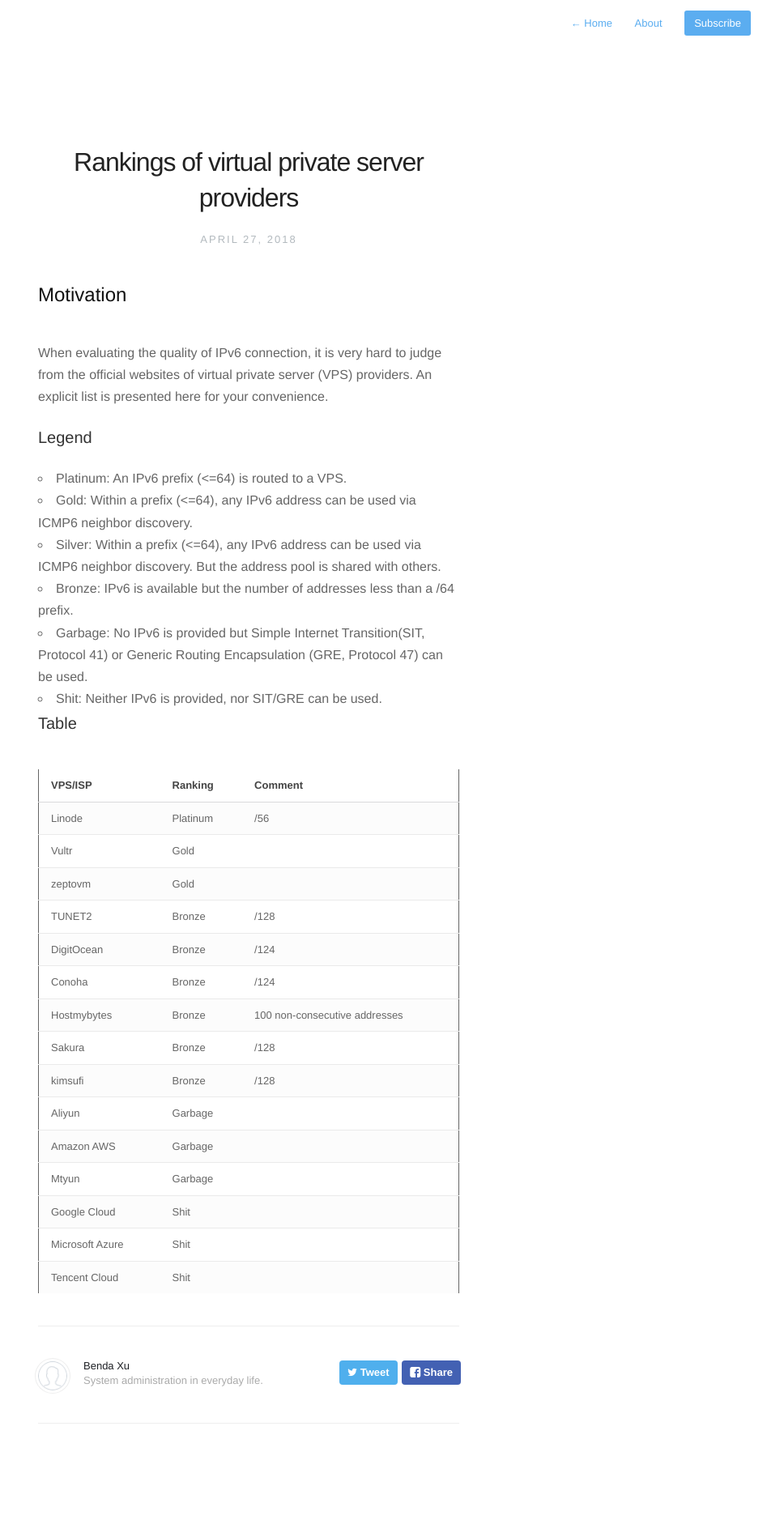
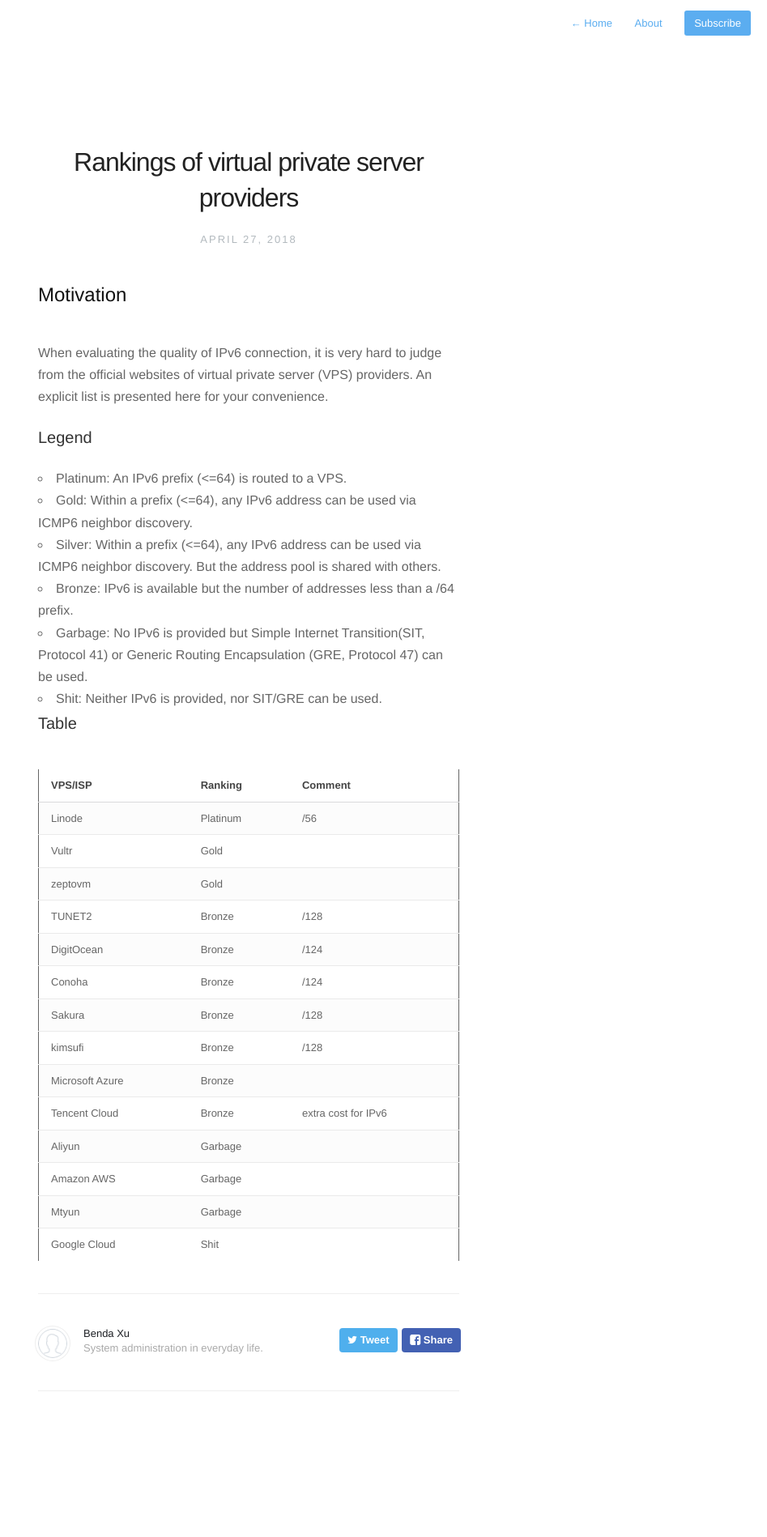
Before and after one commit to heroxbd/heroxbd.github.io, a Jekyll site: the page built from _posts/2018-04-27-virtual-private-server-ipv6-ranking.html, in a window 1280 px wide. Shown: the whole page at 81% size, without its empty margins (333-1280 px from the left). Built offline with Jekyll 4.4.1, drawn with Linux system fonts in a browser that asks for light colours; nearby versions of some CDN libraries; after the commit the page ends 1858 px from its top, so only the background shows below that.

Commit message:
update azure and tencent cloud.

```diff
--- a/_posts/2018-04-27-virtual-private-server-ipv6-ranking.html
+++ b/_posts/2018-04-27-virtual-private-server-ipv6-ranking.html
@@ -10,9 +10,9 @@ tags:
 author: Benda Xu
 excerpt: This post ranks the virtual private server providers
 ---
-<div id="outline-container-org8636b0b" class="outline-2">
-<h2 id="org8636b0b">Motivation</h2>
-<div class="outline-text-2" id="text-org8636b0b">
+<div id="outline-container-orgdca216c" class="outline-2">
+<h2 id="orgdca216c">Motivation</h2>
+<div class="outline-text-2" id="text-orgdca216c">
 <p>
 When evaluating the quality of IPv6 connection, it is very hard to
 judge from the official websites of virtual private server (VPS)
@@ -20,9 +20,9 @@ providers.  An explicit list is presented here for your convenience.
 </p>
 </div>
 
-<div id="outline-container-org5310b05" class="outline-3">
-<h3 id="org5310b05">Legend</h3>
-<div class="outline-text-3" id="text-org5310b05">
+<div id="outline-container-org1c1ac70" class="outline-3">
+<h3 id="org1c1ac70">Legend</h3>
+<div class="outline-text-3" id="text-org1c1ac70">
 <ul class="org-ul">
 <li>Platinum: An IPv6 prefix (&lt;=64) is routed to a VPS.</li>
 <li>Gold: Within a prefix (&lt;=64), any IPv6 address can be used via
@@ -39,9 +39,9 @@ can be used.</li>
 </ul>
 </div>
 </div>
-<div id="outline-container-org2f81339" class="outline-3">
-<h3 id="org2f81339">Table</h3>
-<div class="outline-text-3" id="text-org2f81339">
+<div id="outline-container-org1f1f6d9" class="outline-3">
+<h3 id="org1f1f6d9">Table</h3>
+<div class="outline-text-3" id="text-org1f1f6d9">
 <table border="2" cellspacing="0" cellpadding="6" rules="groups" frame="hsides">
 
 
@@ -97,12 +97,6 @@ can be used.</li>
 </tr>
 
 <tr>
-<td class="org-left">Hostmybytes</td>
-<td class="org-left">Bronze</td>
-<td class="org-left">100 non-consecutive addresses</td>
-</tr>
-
-<tr>
 <td class="org-left">Sakura</td>
 <td class="org-left">Bronze</td>
 <td class="org-left">/128</td>
@@ -112,6 +106,18 @@ can be used.</li>
 <td class="org-left">kimsufi</td>
 <td class="org-left">Bronze</td>
 <td class="org-left">/128</td>
+</tr>
+
+<tr>
+<td class="org-left">Microsoft Azure</td>
+<td class="org-left">Bronze</td>
+<td class="org-left">&#xa0;</td>
+</tr>
+
+<tr>
+<td class="org-left">Tencent Cloud</td>
+<td class="org-left">Bronze</td>
+<td class="org-left">extra cost for IPv6</td>
 </tr>
 
 <tr>
@@ -137,18 +143,6 @@ can be used.</li>
 <td class="org-left">Shit</td>
 <td class="org-left">&#xa0;</td>
 </tr>
-
-<tr>
-<td class="org-left">Microsoft Azure</td>
-<td class="org-left">Shit</td>
-<td class="org-left">&#xa0;</td>
-</tr>
-
-<tr>
-<td class="org-left">Tencent Cloud</td>
-<td class="org-left">Shit</td>
-<td class="org-left">&#xa0;</td>
-</tr>
 </tbody>
 </table>
 </div>
```
